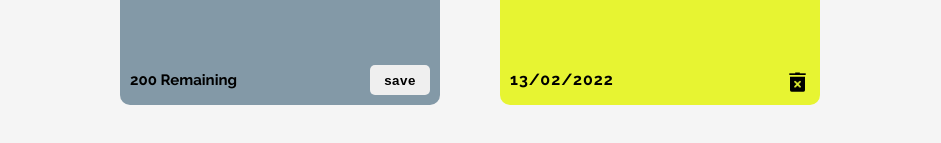
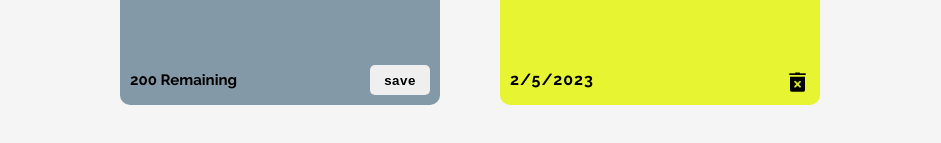
Before and after one commit to Deevyn9/Stickynotes, a React (Create React App) app: page / in a window 1280 px wide. Both pictures are taken after typing "Sample" into the empty fields and a click on the button "save". Shown: the part 379-522 px from the top of the page, without its empty margins (170-1111 px from the left). Built offline with nearby package versions, Linux system fonts and the light colour scheme; a web font is replaced by a local one.

Commit message:
implementing the date function

```diff
--- a/package.json
+++ b/package.json
@@ -5,6 +5,7 @@
   "dependencies": {
     "@emotion/react": "^11.10.5",
     "@emotion/styled": "^11.10.5",
+    "@mui/icons-material": "^5.11.9",
     "@mui/material": "^5.11.7",
     "@testing-library/jest-dom": "^5.16.5",
     "@testing-library/react": "^13.4.0",
--- a/src/components/Cards.js
+++ b/src/components/Cards.js
@@ -4,6 +4,7 @@ import Delete from "../assets/delete.png"
 const Cards = () => {
   const [notes, setNotes] = useState([]);
   const [inputValue, setInputValue] = useState("");
+  const [date, setDate] = useState(new Date());
 
   const handleInputChange = (event) => {
     setInputValue(event.target.value);
@@ -47,8 +48,13 @@ const Cards = () => {
         <div key={index} className="card sticky__card">
           <p>{note}</p>
           <div className="date__delete">
-            <p>13/02/2022</p>
-            <img src={Delete} alt="delete" width={25} onClick={() => handleDelete(index)} />
+            <p>{date.toLocaleDateString()}</p>
+            <img
+              src={Delete}
+              alt="delete"
+              width={25}
+              onClick={() => handleDelete(index)}
+            />
           </div>
         </div>
       ))}
```
Also changed, not shown: 1 other file (tests, documents, lock files or other folders).
